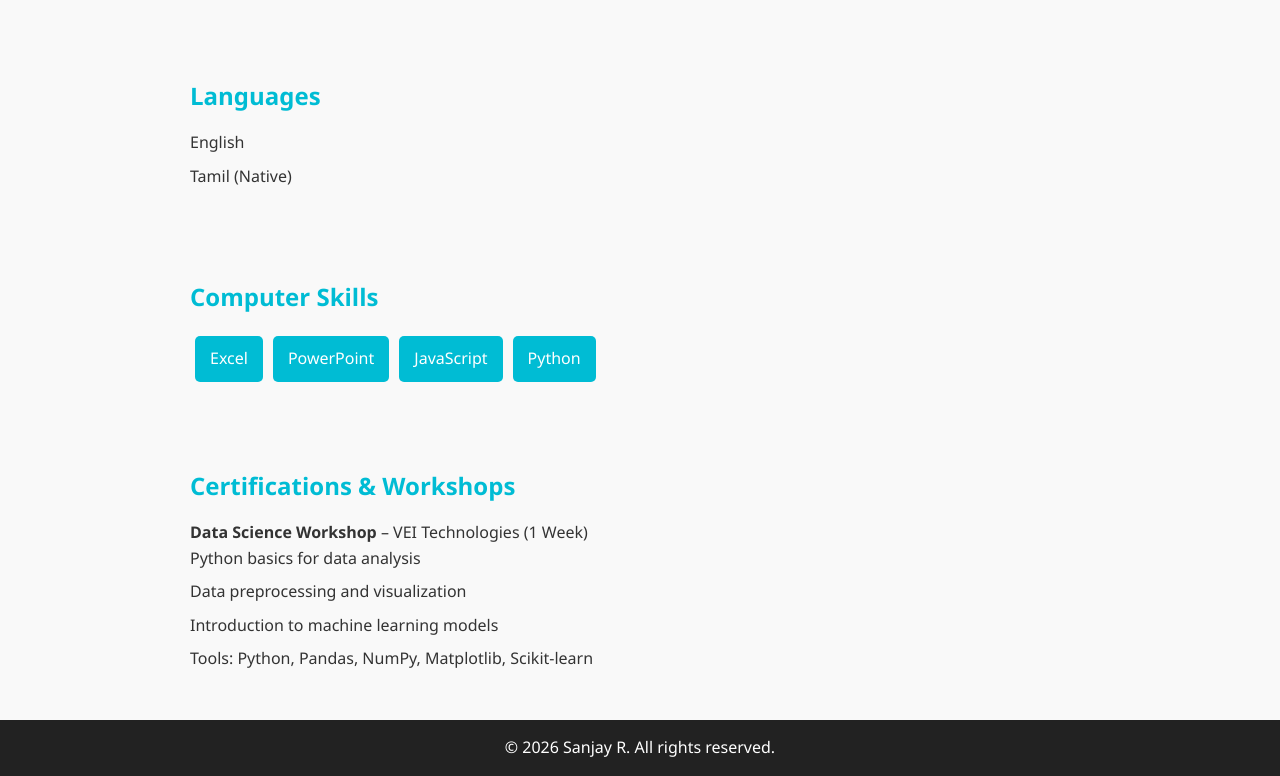
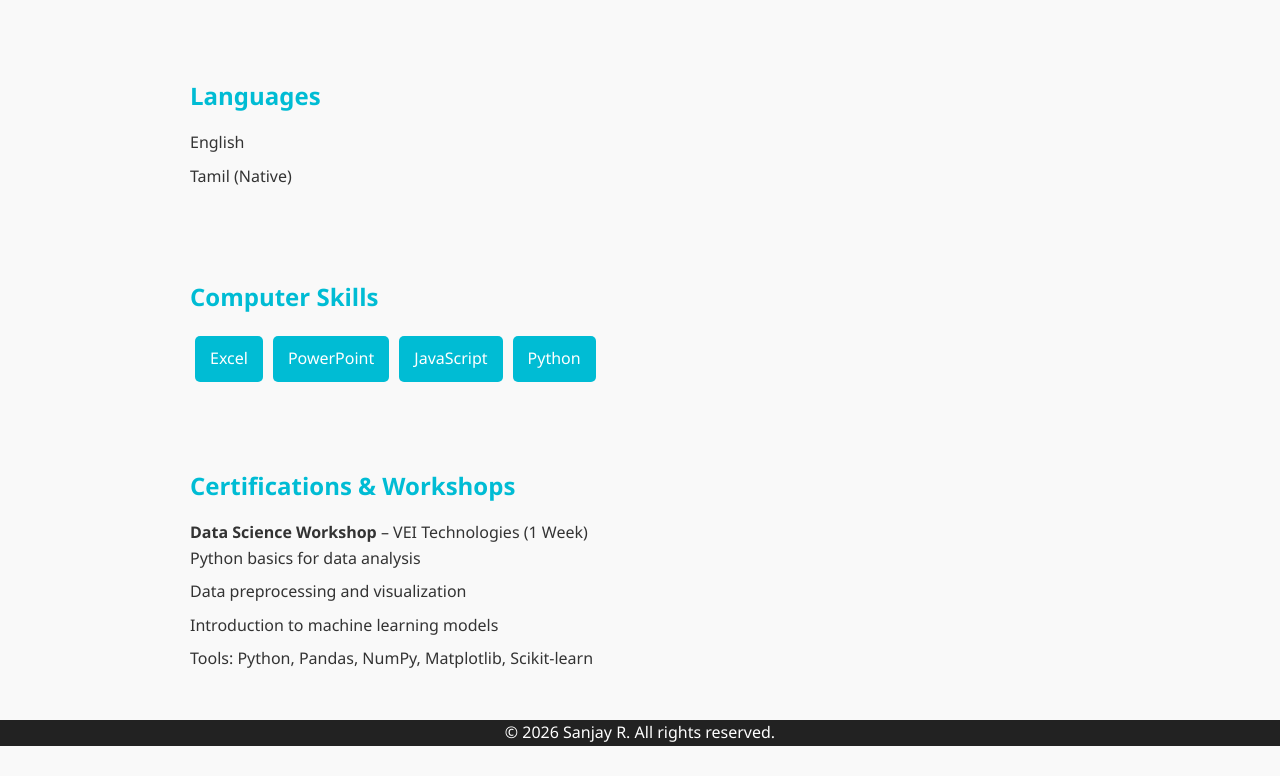
Before and after one commit to Sanjayravi20/sanjay2.github.io, a plain HTML site: page index.html in a window 1280 px wide. Shown: the part 1135-1911 px from the top of the page. After the commit the page ends 1881 px from the top, so only its background shows below. Drawn offline with Linux system fonts and the light colour scheme.

Commit message:
Update style.css

```diff
--- a/style.css
+++ b/style.css
@@ -69,6 +69,6 @@ footer {
   background: #222;
   color: #fff;
   text-align: center;
-  padding: 15px 0;
+  padding: px 0;
 
 }
```
